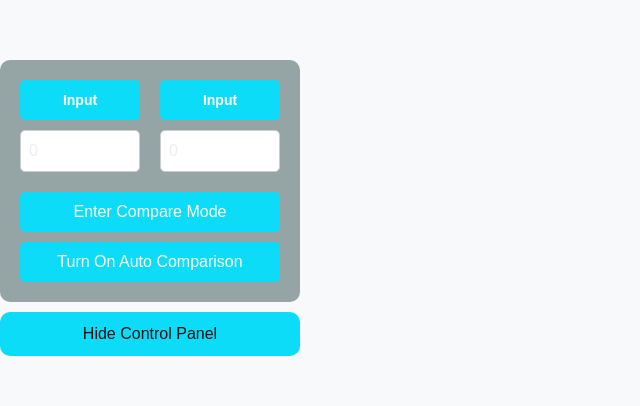
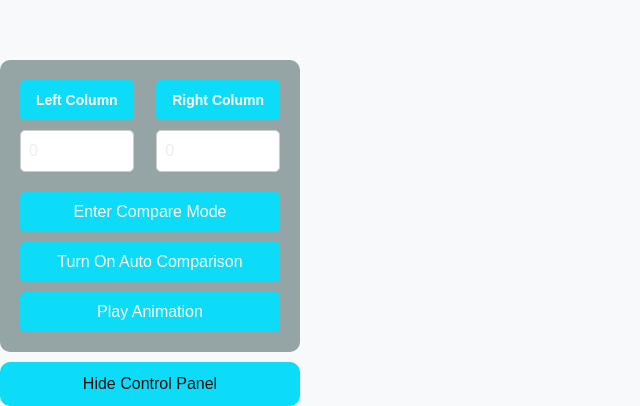
Before and after one commit to Kirby-Schuetz/comparator, a Next.js app in the folder comparator-app/: page / in a window 1280 px wide. Shown: the part 1067-1473 px from the top of the page, without its empty margins (0-640 px from the left). Before the commit the page ends 1423 px from the top, so only its background shows below. Built offline with nearby package versions, Linux system fonts and the light colour scheme.

Commit message:
Bootstrapping comparison animation functionality

```diff
--- a/comparator-app/package.json
+++ b/comparator-app/package.json
@@ -23,6 +23,6 @@
     "eslint-config-next": "15.1.5",
     "postcss": "^8",
     "tailwindcss": "^3.4.1",
-    "typescript": "^5"
+    "typescript": "5.7.3"
   }
 }
--- a/comparator-app/src/app/components/Column/Column.tsx
+++ b/comparator-app/src/app/components/Column/Column.tsx
@@ -25,12 +25,12 @@ export const Column = ({
       }}
     >
       <label style={styles.label} htmlFor={`${id}ColumnInput`}>
-        {state.isLocked ? 'Label' : 'Input'}
+        {id === 'left' ? 'Left Column' : 'Right Column'}
       </label>
     </button>
     <input
       id={`${id}ColumnInput`}
-      type="text"
+      type="number"
       value={state.count}
       onChange={onCountChange}
       style={styles.input}
--- /dev/null
+++ b/comparator-app/src/app/components/ComparisonAnimation.tsx
@@ -0,0 +1,80 @@
+"use client";
+
+import { motion } from "framer-motion";
+import { useEffect, useState } from "react";
+
+interface ComparisonAnimationProps {
+  leftValue: number;
+  rightValue: number;
+  isPlaying: boolean;
+  connectionStart: { x: number; y: number };
+  connectionEnd: { x: number; y: number };
+}
+
+export function ComparisonAnimation({
+  leftValue,
+  rightValue,
+  isPlaying,
+  connectionStart,
+  connectionEnd
+}: ComparisonAnimationProps) {
+  const [symbol, setSymbol] = useState<'<' | '>' | '='>();
+
+  useEffect(() => {
+    if (leftValue < rightValue) setSymbol('<');
+    else if (leftValue > rightValue) setSymbol('>');
+    else setSymbol('=');
+  }, [leftValue, rightValue]);
+
+  // Calculate the midpoint between connection points for symbol placement
+  const midX = (connectionStart.x + connectionEnd.x) / 2;
+  const midY = (connectionStart.y + connectionEnd.y) / 2;
+
+  const variants = {
+    hidden: {
+      opacity: 0,
+      scale: 0,
+      rotate: -180
+    },
+    visible: {
+      opacity: 1,
+      scale: 1,
+      rotate: 0,
+      transition: {
+        duration: 0.5,
+        ease: "easeOut"
+      }
+    },
+    exit: {
+      opacity: 0,
+      scale: 0,
+      rotate: 180,
+      transition: {
+        duration: 0.3
+      }
+    }
+  };
+
+  if (!isPlaying || !symbol) return null;
+
+  return (
+    <motion.div
+      initial="hidden"
+      animate="visible"
+      exit="exit"
+      variants={variants}
+      style={{
+        position: 'absolute',
+        left: midX,
+        top: midY,
+        transform: 'translate(-50%, -50%)',
+        fontSize: '2rem',
+        fontWeight: 'bold',
+        color: '#ff0088',
+        zIndex: 200,
+      }}
+    >
+      {symbol}
+    </motion.div>
+  );
+}
--- a/comparator-app/src/app/components/ControlPanel.tsx
+++ b/comparator-app/src/app/components/ControlPanel.tsx
@@ -11,6 +11,8 @@ interface ControlPanelProps {
   onDrawingModeChange: (isDrawing: boolean) => void;
   onAutoComparator: (leftCount: number, rightCount: number) => void;
   isAutoComparatorVisible: boolean;
+  onPlayAnimation: (isPlaying: boolean) => void;
+  isAnimationPlaying: boolean;
 }
 
 // Create an interface for column state
@@ -22,17 +24,19 @@ interface ControlPanelProps {
 const ControlPanel = ({
   onDrawingModeChange,
   onAutoComparator,
-  isAutoComparatorVisible
+  isAutoComparatorVisible,
+  onPlayAnimation,
+  isAnimationPlaying
 }: ControlPanelProps): ReactElement => {
   const [isVisible, setIsVisible] = useState(true);
   const [isCompareMode, setIsCompareMode] = useState(false);
   const { leftState, leftDispatch } = useLeftBox();
   const { rightState, rightDispatch } = useRightBox();
 
-  // Combine related state
+  // Simplify to just track locked state
   const [columns, setColumns] = useState({
-    left: { isLocked: false, count: leftState.count },
-    right: { isLocked: false, count: rightState.count }
+    left: { isLocked: false },
+    right: { isLocked: false }
   });
 
   const handleColumn1Change = (e: React.ChangeEvent<HTMLInputElement>) => {
@@ -141,7 +145,10 @@ const ControlPanel = ({
             <div style={styles.controlContent}>
               <Column
                 id="left"
-                state={columns.left}
+                state={{
+                  isLocked: columns.left.isLocked,
+                  count: leftState.count
+                }}
                 onLockToggle={() => setColumns(prev => ({
                   ...prev,
                   left: { ...prev.left, isLocked: !prev.left.isLocked }
@@ -150,7 +157,10 @@ const ControlPanel = ({
               />
               <Column
                 id="right"
-                state={columns.right}
+                state={{
+                  isLocked: columns.right.isLocked,
+                  count: rightState.count
+                }}
                 onLockToggle={() => setColumns(prev => ({
                   ...prev,
                   right: { ...prev.right, isLocked: !prev.right.isLocked }
@@ -181,6 +191,17 @@ const ControlPanel = ({
               >
                 {isAutoComparatorVisible ? 'Turn Off Auto Comparison' : 'Turn On Auto Comparison'}
               </motion.button>
+
+              <motion.button
+                style={{
+                  ...styles.compareButton,
+                  backgroundColor: isAnimationPlaying ? '#ff0088' : '#0cdcf7',
+                }}
+                onClick={() => onPlayAnimation(!isAnimationPlaying)}
+                whileTap={{ scale: 0.95 }}
+              >
+                {isAnimationPlaying ? 'Stop Animation' : 'Play Animation'}
+              </motion.button>
             </div>
           </motion.div>
         )}
--- a/comparator-app/src/app/components/LeftColumn.tsx
+++ b/comparator-app/src/app/components/LeftColumn.tsx
@@ -46,7 +46,7 @@ export default function LeftColumn({ isAutoComparatorVisible }: LeftColumnProps)
   });
 
   const handleDoubleClick = (e: React.MouseEvent) => {
-    if (isAutoComparatorVisible) return; // Prevent adding blocks when guide lines are visible
+    if (isAutoComparatorVisible) return;
     if (e.currentTarget !== e.target) return;
     console.log('Left column double click event detected');
     e.preventDefault();
--- a/comparator-app/src/app/components/LineCanvas.tsx
+++ b/comparator-app/src/app/components/LineCanvas.tsx
@@ -184,7 +184,7 @@ export function LineCanvas({ isDrawingMode, connections, setConnections }: LineC
       // Draw preview line if we're currently drawing
       if (isDrawing && startPoint && currentPoint) {
         ctx.beginPath();
-        ctx.strokeStyle = '#666';
+        ctx.strokeStyle = '#C0C0C0';
         ctx.lineWidth = 2;
         ctx.setLineDash([5, 5]); // Make the preview line dashed
         ctx.moveTo(startPoint.x, startPoint.y);
--- a/comparator-app/src/app/hooks/useBoxManagement.ts
+++ b/comparator-app/src/app/hooks/useBoxManagement.ts
@@ -57,6 +57,8 @@ export function useBoxManagement({ columnId, isAutoComparatorVisible }: UseBoxMa
   }, [boxes, state.count, columnId]);
 
   const removeBox = (boxId: string) => {
+    dispatch({ type: "decrement" });
+
     const updatedBoxes = boxes.filter(box => box.id !== boxId);
     const columnBoxes = updatedBoxes.filter(box =>
       columnId === 'left' ? box.x === 0 : box.x === CONFIG.CONTAINER_WIDTH - CONFIG.BOX_WIDTH
@@ -67,16 +69,16 @@ export function useBoxManagement({ columnId, isAutoComparatorVisible }: UseBoxMa
       y: CONFIG.CONTAINER_HEIGHT - (index + 1) * (CONFIG.BOX_WIDTH + CONFIG.SPACING),
     }));
     setBoxes(repositionedBoxes);
-    dispatch({ type: "decrement" });
   };
 
   const addBox = () => {
-    if (isAutoComparatorVisible) return; // Prevent adding boxes when guide lines are visible
+    if (isAutoComparatorVisible) return;
+    if (boxes.length >= CONFIG.MAX_BOXES) return;
 
-    if (boxes.length >= CONFIG.MAX_BOXES) return;
-    console.log('Adding box');
+    dispatch({ type: "increment" });
+
     const newId = crypto.randomUUID();
-    const newY = CONFIG.CONTAINER_HEIGHT - (state.count + 1) * (CONFIG.BOX_WIDTH + CONFIG.SPACING);
+    const newY = CONFIG.CONTAINER_HEIGHT - (boxes.length + 1) * (CONFIG.BOX_WIDTH + CONFIG.SPACING);
 
     const newBoxes = [...boxes, {
       id: newId,
@@ -84,7 +86,6 @@ export function useBoxManagement({ columnId, isAutoComparatorVisible }: UseBoxMa
       y: newY
     }];
     setBoxes(newBoxes);
-    dispatch({ type: "increment" });
   };
 
   return { boxes, removeBox, addBox };
--- a/comparator-app/src/app/page.tsx
+++ b/comparator-app/src/app/page.tsx
@@ -2,11 +2,12 @@
 import Image from "next/image";
 import ControlPanel from "./components/ControlPanel";
 // import Blocks from "./components/Blocks";
-import { LeftBoxProvider } from "./context/left-box-context";
-import { RightBoxProvider } from "./context/right-box-context";
+import { LeftBoxProvider, useLeftBox } from "./context/left-box-context";
+import { RightBoxProvider, useRightBox } from "./context/right-box-context";
 import ColumnContainer from "./components/ColumnContainer";
 import { LineCanvas } from './components/LineCanvas';
 import { useState } from "react";
+import { ComparisonAnimation } from './components/ComparisonAnimation';
 
 interface Connection {
   start: number;
@@ -16,6 +17,7 @@ interface Connection {
 export default function Home() {
   const [isDrawingMode, setIsDrawingMode] = useState(false);
   const [isAutoComparatorVisible, setIsAutoComparatorVisible] = useState(false);
+  const [isAnimationPlaying, setIsAnimationPlaying] = useState(false);
   const [connections, setConnections] = useState<Connection[]>([]);
 
   const handleAutoComparator = (leftCount: number, rightCount: number) => {
@@ -66,16 +68,50 @@ export default function Home() {
                 onDrawingModeChange={setIsDrawingMode}
                 onAutoComparator={handleAutoComparator}
                 isAutoComparatorVisible={isAutoComparatorVisible}
+                onPlayAnimation={setIsAnimationPlaying}
+                isAnimationPlaying={isAnimationPlaying}
               />
             </div>
+            <LineCanvas
+              isDrawingMode={isDrawingMode}
+              connections={connections}
+              setConnections={setConnections}
+            />
+
+            <ComparisonAnimationWrapper
+              connections={connections}
+              isAnimationPlaying={isAnimationPlaying}
+            />
           </RightBoxProvider>
         </LeftBoxProvider>
-        <LineCanvas
-          isDrawingMode={isDrawingMode}
-          connections={connections}
-          setConnections={setConnections}
-        />
       </main>
     </div>
   );
 }
+
+// Create a wrapper component that uses the hooks inside the providers
+function ComparisonAnimationWrapper({
+  connections,
+  isAnimationPlaying
+}: {
+  connections: Connection[],
+  isAnimationPlaying: boolean
+}) {
+  const { leftState } = useLeftBox();
+  const { rightState } = useRightBox();
+
+  return (
+    <>
+      {connections.map((connection, index) => (
+        <ComparisonAnimation
+          key={index}
+          leftValue={leftState.count}
+          rightValue={rightState.count}
+          isPlaying={isAnimationPlaying}
+          connectionStart={connection.start}
+          connectionEnd={connection.end}
+        />
+      ))}
+    </>
+  );
+}
```
Also changed, not shown: 1 other file (tests, documents, lock files or other folders).
